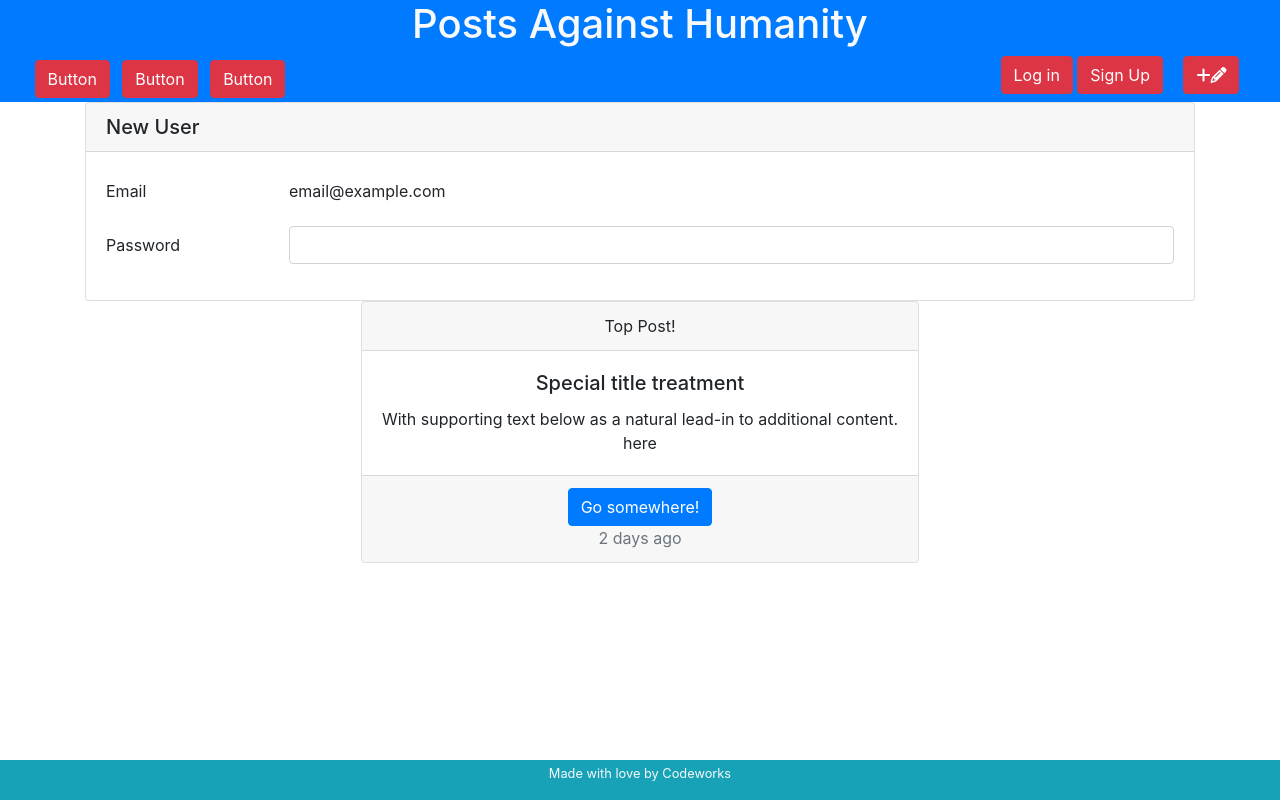
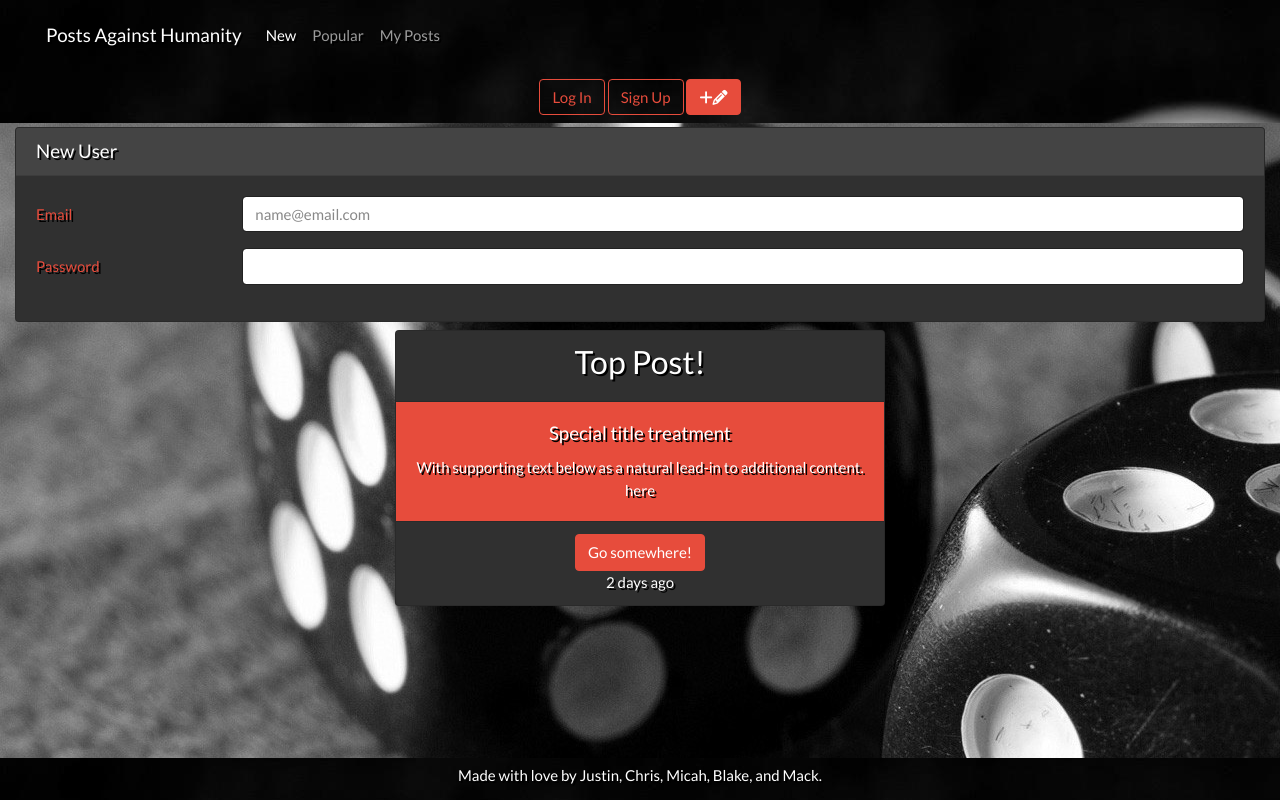
Before and after one commit to Itzmack117/Hackathon-Project, a website with bundled scripts: page clientsrc/index.html in a window 1280 px wide. Built offline with nearby package versions, Linux system fonts and the light colour scheme.

Commit message:
basic ux

```diff
--- a/clientsrc/assets/style.css
+++ b/clientsrc/assets/style.css
@@ -1,9 +1,22 @@
 body {
-    display: flex;
-    flex-direction: column;
-    min-height: 100vh;
+  display: flex;
+  flex-direction: column;
+  min-height: 100vh;
 }
 
-main {
-    flex-grow: 1;
+header {
+  background-image: url(bg3.jpg);
 }
+
+main.container-fluid {
+  flex-grow: 1;
+  background-image: url(bg1.jpg);
+}
+
+footer {
+  background-image: url(bg3.jpg);
+}
+
+.dropshadow {
+  text-shadow: 2px 2px black;
+}
--- a/clientsrc/index.html
+++ b/clientsrc/index.html
@@ -6,44 +6,55 @@
     <meta name="viewport" content="width=device-width, initial-scale=1.0">
     <meta http-equiv="X-UA-Compatible" content="ie=edge">
     <link rel="stylesheet" href="https://stackpath.bootstrapcdn.com/bootstrap/4.4.1/css/bootstrap.min.css">
-    <link rel="stylesheet" href="darkly.css">
+    <link rel="stylesheet" href="assets/darkly.css">
     <link rel="stylesheet" href="assets/style.css">
     <title>Posts Against Humanity</title>
 </head>
 
 <body>
-    <header class="container-fluid bg-primary text-light text-center">
-        <h1>Posts Against Humanity</h1>
-        <div class="row d-flex justify-content-between">
-            <div class="col-3"><button class="btn btn-danger m-1" type="submit">Button</button>
-                <button class="btn btn-danger m-1" type="submit">Button</button>
-                <button class="btn btn-danger m-1" type="submit">Button</button>
-            </div>
-            <div class="col-3">
-                <button class="btn btn-danger" type="submit">Log in</button>
-                <button class="btn btn-danger" type="submit">Sign Up</button>
-                <button class="btn btn-danger ml-3" type="submit"><i class="fa fa-plus" aria-hidden="true"></i><i
-                        class="fa fa-pencil" aria-hidden="true"></i></button>
-            </div>
-        </div>
+    <header class="container-fluid bg-dark text-center dropshadow">
+        <div class="container-fluid">
+            <nav class="navbar sticky-top navbar-expand-lg navbar-dark">
+                            <a class="navbar-brand" href="#">Posts Against Humanity</a>
+                            <button class="navbar-toggler" type="button" data-toggle="collapse" data-target="#navbarNavDropdown" aria-controls="navbarNavDropdown" aria-expanded="false" aria-label="Toggle navigation">
+                                <span class="navbar-toggler-icon"></span>
+                            </button>
+                            <div class="collapse navbar-collapse" id="navbarNavDropdown">
+                                <ul class="navbar-nav">
+                                    <li class="nav-item active">
+                                        <a class="nav-link" href="#">New <span class="sr-only">(current)</span></a>
+                                    </li>
+                                    <li class="nav-item">
+                                        <a class="nav-link" href="#">Popular</a>
+                                    </li>
+                                    <li class="nav-item">
+                                        <a class="nav-link" href="#">My Posts</a>
+                                    </li>
+                                </ul>
+                            </div>
+                        </nav>
+                        <button class="btn btn-outline-danger">Log In</button>
+                        <button class="btn btn-outline-danger">Sign Up</button>
+                        <button class="btn btn-danger my-2" type="submit"><i class="fa fa-plus" aria-hidden="true"></i><i
+                            class="fa fa-pencil" aria-hidden="true"></i></button>
+                    </div>
 
-    </header>
-    <main class="container">
+                </header>
+                <main class="container-fluid">
         <div class="row">
             <div class="col-12">
-                <div class="card">
+                <div class="card bg-dark dropshadow mt-1">
                     <h5 class="card-header">New User</h5>
                     <div class="card-body">
                         <form>
                             <div class="form-group row">
-                                <label for="staticEmail" class="col-sm-2 col-form-label">Email</label>
+                                <label for="staticEmail" class="col-sm-2 col-form-label text-danger">Email</label>
                                 <div class="col-sm-10">
-                                    <input type="text" readonly class="form-control-plaintext" id="staticEmail"
-                                        value="email@example.com">
+                                    <input type="text" class="form-control" id="staticEmail" placeholder="name@email.com">
                                 </div>
                             </div>
                             <div class="form-group row">
-                                <label for="inputPassword" class="col-sm-2 col-form-label">Password</label>
+                                <label for="inputPassword" class="col-sm-2 col-form-label text-danger">Password</label>
                                 <div class="col-sm-10">
                                     <input type="password" class="form-control" id="inputPassword">
                                 </div>
@@ -53,33 +64,36 @@
                 </div>
             </div>
         </div>
-        <div class="row">
-            <div class="col 12 d-flex justify-content-center">
-                <div class="card text-center">
-                    <div class="card-header">
-                        Top Post!
+        <div class="row" id="posts">
+            <div class="col 12 d-flex justify-content-center my-2">
+                <div class="card text-center bg-dark dropshadow">
+                    <div class="card-header bg-dark">
+                        <h3>Top Post!</h3>
                     </div>
-                    <div class="card-body">
+                    <div class="card-body bg-danger">
                         <h5 class="card-title">Special title treatment</h5>
                         <p class="card-text">With supporting text below as a natural lead-in to additional content.
                         </p>here</a>
                     </div>
-                    <div class="card-footer text-muted">
-                        <button href="#" class="btn btn-primary">Go somewhere!</button>
+                    <div class="card-footer bg-dark">
+                        <button href="#" class="btn btn-danger">Go somewhere!</button>
                         <div> 2 days ago
                         </div>
                     </div>
                 </div>
             </div>
     </main>
-    <footer class="container-fluid bg-info text-light">
-        <div class="row text-center">
+    <footer class="container-fluid dropshadow">
+        <div class="row text-center my-2">
             <div class="col">
-                <p><small>Made with love by Codeworks</small></p>
+                <h6>Made with love by Justin, Chris, Micah, Blake, and Mack.</h6>
             </div>
         </div>
     </footer>
 
+    <script src="https://code.jquery.com/jquery-3.5.1.slim.min.js" integrity="sha384-DfXdz2htPH0lsSSs5nCTpuj/zy4C+OGpamoFVy38MVBnE+IbbVYUew+OrCXaRkfj" crossorigin="anonymous"></script>
+<script src="https://cdn.jsdelivr.net/npm/popper.js@1.16.0/dist/umd/popper.min.js" integrity="sha384-Q6E9RHvbIyZFJoft+2mJbHaEWldlvI9IOYy5n3zV9zzTtmI3UksdQRVvoxMfooAo" crossorigin="anonymous"></script>
+<script src="https://stackpath.bootstrapcdn.com/bootstrap/4.5.0/js/bootstrap.min.js" integrity="sha384-OgVRvuATP1z7JjHLkuOU7Xw704+h835Lr+6QL9UvYjZE3Ipu6Tp75j7Bh/kR0JKI" crossorigin="anonymous"></script>
     <script src="https://use.fontawesome.com/eb2f3edba9.js"></script>
     <script src="https://cdnjs.cloudflare.com/ajax/libs/axios/0.19.2/axios.js"></script>
     <script src="app/main.js" type="module"></script>
```
Also changed, not shown: clientsrc/assets/bg1.jpg (added), clientsrc/assets/bg3.jpg (added), 1 other file.
